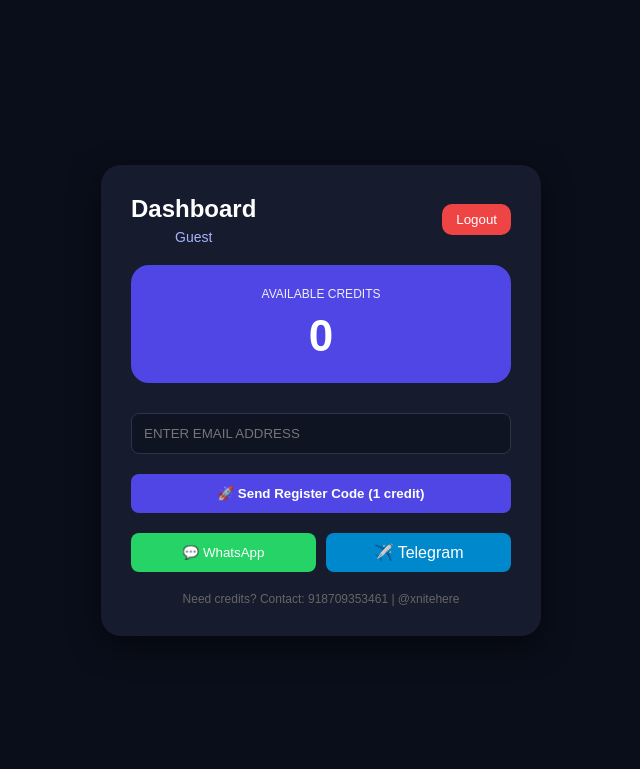
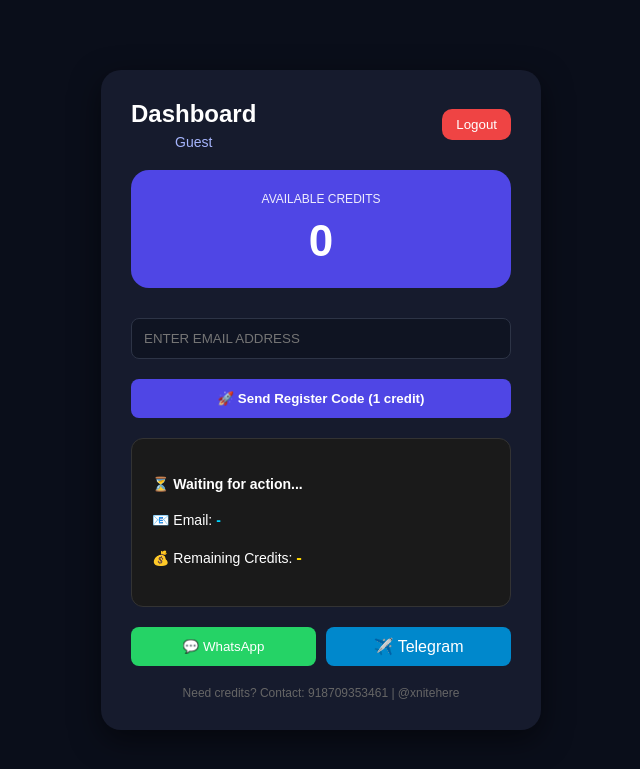
Before and after one commit to braj46166-spec/garena-otp-tools, a Flask app: page /dashboard in a window 1280 px wide. Shown: the top 769 px of the page, without its empty margins (319-959 px from the left). Run offline with Flask 3, Linux system fonts and the light colour scheme.

Commit message:
Fixed dashboard UI and status box

```diff
--- a/templates/dashboard.html
+++ b/templates/dashboard.html
@@ -4,11 +4,11 @@
     <meta name="viewport" content="width=device-width, initial-scale=1.0">
     <link rel="stylesheet" href="{{ url_for('static', filename='style.css') }}">
     <style>
-        .hidden { display: none !important; }
         .status-box {
             margin-top: 20px; padding: 20px;
             background: #1a1a1a; border: 1px solid #333;
             border-radius: 12px; color: #fff; text-align: left;
+            min-height: 120px; /* Box hamesha visible rahega */
         }
         #display-email { color: #00d4ff; font-weight: bold; }
         #display-credits { color: #ffd700; font-weight: bold; font-size: 1.2em; }
@@ -36,10 +36,10 @@
             <button type="submit" class="login-btn">🚀 Send Register Code (1 credit)</button>
         </form>
 
-        <div id="status-box" class="status-box hidden">
-            <p id="status-message"></p>
-            <p>📧 Email: <span id="display-email"></span></p>
-            <p>💰 Remaining Credits: <span id="display-credits"></span></p>
+        <div id="status-box" class="status-box">
+            <p id="status-message">⏳ Waiting for action...</p>
+            <p>📧 Email: <span id="display-email">-</span></p>
+            <p>💰 Remaining Credits: <span id="display-credits">-</span></p>
         </div>
 
         <div class="social">
@@ -54,7 +54,6 @@
 
     <script>
         const form = document.getElementById('otp-form');
-        const statusBox = document.getElementById('status-box');
         const statusMessage = document.getElementById('status-message');
         const displayEmail = document.getElementById('display-email');
         const displayCredits = document.getElementById('display-credits');
@@ -66,7 +65,7 @@
             const username = document.querySelector('input[name="username"]').value;
 
             statusMessage.textContent = '⏳ Processing...';
-            statusBox.classList.remove('hidden');
+            statusMessage.style.color = "#ffffff";
 
             try {
                 const response = await fetch('/send_code', {
@@ -79,7 +78,7 @@
 
                 // Update UI Logic
                 displayEmail.textContent = email;
-                const remaining = data.remaining_credits ?? data.new_credits ?? 'N/A';
+                const remaining = data.remaining_credits ?? 'N/A';
                 displayCredits.textContent = remaining;
 
                 if (data.status === 'success') {
```
